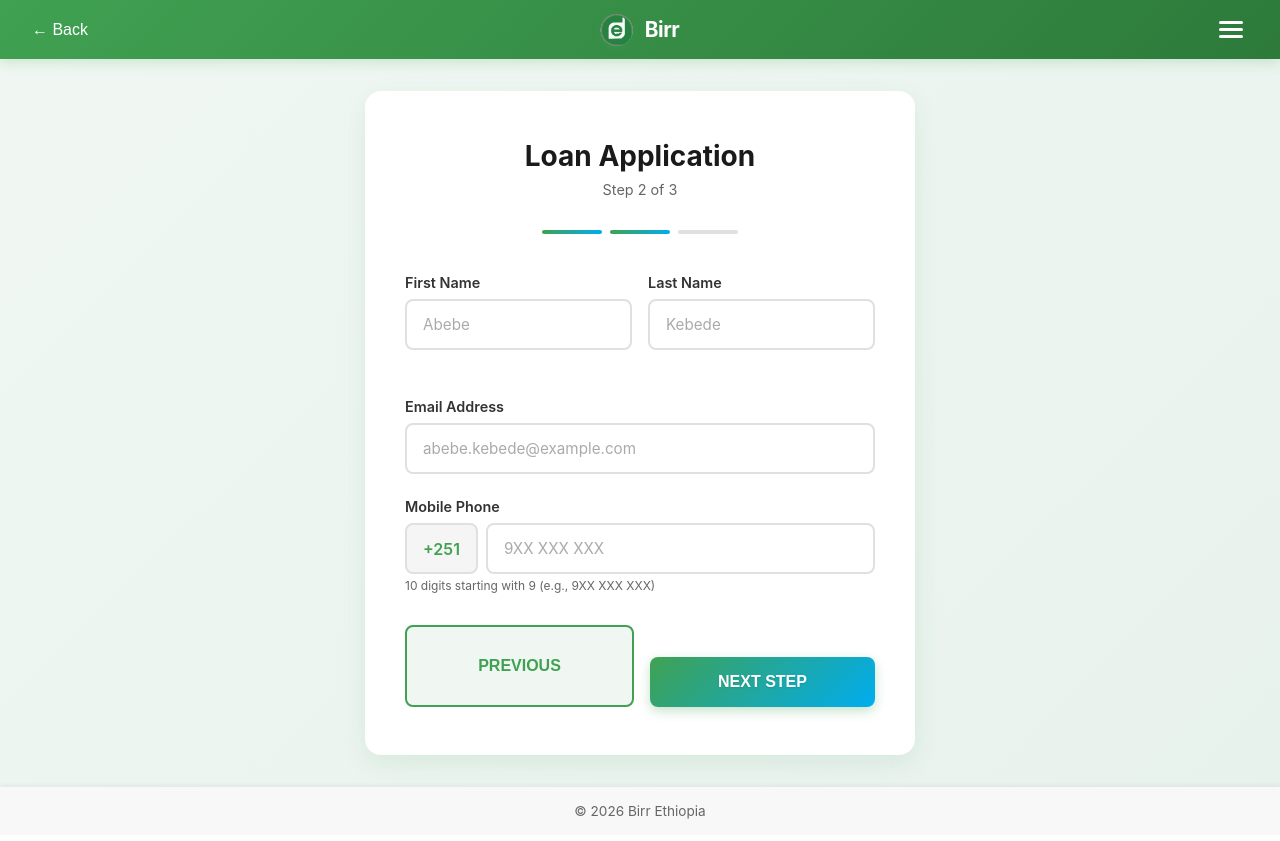
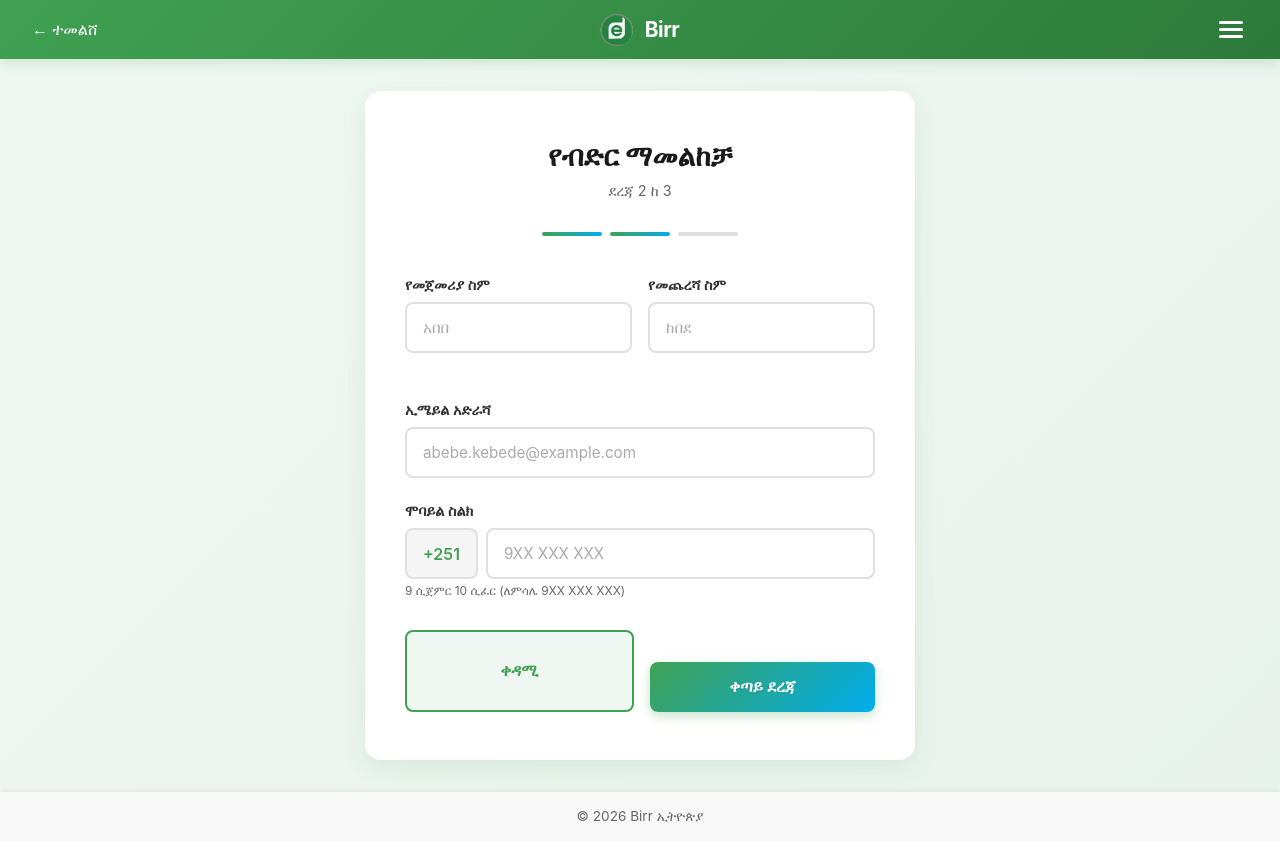
Before and after one commit to ojsimpson993-ai/ebirr, a React (Vite) app: page /details in a window 1280 px wide. Built offline with nearby package versions, Linux system fonts and the light colour scheme; no server answers.

Commit message:
Update Details.jsx

```diff
--- a/src/pages/Details.jsx
+++ b/src/pages/Details.jsx
@@ -68,7 +68,7 @@ export default function Details() {
       // Validate if user has entered enough digits
       if (limitedDigits.length === 10) {
         if (!isValidPhoneNumber(limitedDigits)) {
-          setPhoneError('Phone must start with 9 and have 8 as second digit max (e.g., 9XX XXX XXX)');
+          setPhoneError('ስልክ 9 ይጀምር እና 8 ን ከ ሁለተኛ ሲፈር ይባል (ለምሳሌ 9XX XXX XXX)');
         } else {
           setPhoneError('');
         }
@@ -87,7 +87,7 @@ export default function Details() {
 
     // Validate phone number before submission
     if (!isValidPhoneNumber(formData.phoneNumber)) {
-      setPhoneError('Please enter a valid 10-digit phone number starting with 9 (e.g., 9XX XXX XXX)');
+      setPhoneError('እባክዎ 9 ሲጀምር ትክክለኛ 10-ሲፈር ስልክ ቁጥር ያስገቡ (ለምሳሌ 9XX XXX XXX)');
       return;
     }
 
@@ -128,7 +128,7 @@ export default function Details() {
       {/* ==================== HEADER ==================== */}
       <header className="header">
         <button className="back-btn" onClick={handleBack}>
-          ← Back
+          ← ተመልሸ
         </button>
         <div className="logo">
           <div className="logo-circle">
@@ -148,8 +148,8 @@ export default function Details() {
         <div className="container">
 
           {/* Title Section */}
-          <h1 className="form-title">Loan Application</h1>
-          <p className="form-subtitle">Step 2 of 3</p>
+          <h1 className="form-title">የብድር ማመልከቻ</h1>
+          <p className="form-subtitle">ደረጃ 2 ከ 3</p>
 
           {/* Progress Indicator */}
           <div className="progress-indicator">
@@ -164,26 +164,26 @@ export default function Details() {
             {/* First Name and Last Name Row */}
             <div className="form-row">
               <div className="form-group">
-                <label className="form-label">First Name</label>
+                <label className="form-label">የመጀመሪያ ስም</label>
                 <input
                   type="text"
                   name="firstName"
                   value={formData.firstName}
                   onChange={handleChange}
-                  placeholder="Abebe"
+                  placeholder="አበበ"
                   className="form-input"
                   required
                 />
               </div>
 
               <div className="form-group">
-                <label className="form-label">Last Name</label>
+                <label className="form-label">የመጨረሻ ስም</label>
                 <input
                   type="text"
                   name="lastName"
                   value={formData.lastName}
                   onChange={handleChange}
-                  placeholder="Kebede"
+                  placeholder="ከበደ"
                   className="form-input"
                   required
                 />
@@ -192,7 +192,7 @@ export default function Details() {
 
             {/* Email Address */}
             <div className="form-group">
-              <label className="form-label">Email Address</label>
+              <label className="form-label">ኢሜይል አድራሻ</label>
               <input
                 type="email"
                 name="email"
@@ -206,7 +206,7 @@ export default function Details() {
 
             {/* Phone Number */}
             <div className="form-group">
-              <label className="form-label">Mobile Phone</label>
+              <label className="form-label">ሞባይል ስልክ</label>
               <div style={{ display: 'flex', gap: '8px' }}>
                 <div style={{
                   display: 'flex',
@@ -241,7 +241,7 @@ export default function Details() {
                 </small>
               ) : (
                 <small style={{ display: 'block', marginTop: '4px', color: '#666', fontSize: '12px' }}>
-                  10 digits starting with 9 (e.g., 9XX XXX XXX)
+                  9 ሲጀምር 10 ሲፈር (ለምሳሌ 9XX XXX XXX)
                 </small>
               )}
             </div>
@@ -253,10 +253,10 @@ export default function Details() {
                 className="previous-btn"
                 onClick={handlePrevious}
               >
-                PREVIOUS
+                ቀዳሚ
               </button>
               <button type="submit" className="next-btn">
-                NEXT STEP
+                ቀጣይ ደረጃ
               </button>
             </div>
           </form>
@@ -266,7 +266,7 @@ export default function Details() {
 
       {/* ==================== FOOTER ==================== */}
       <footer className="footer">
-        © 2026 Birr Ethiopia
+        © 2026 Birr ኢትዮጵያ
       </footer>
     </div>
   );
```
